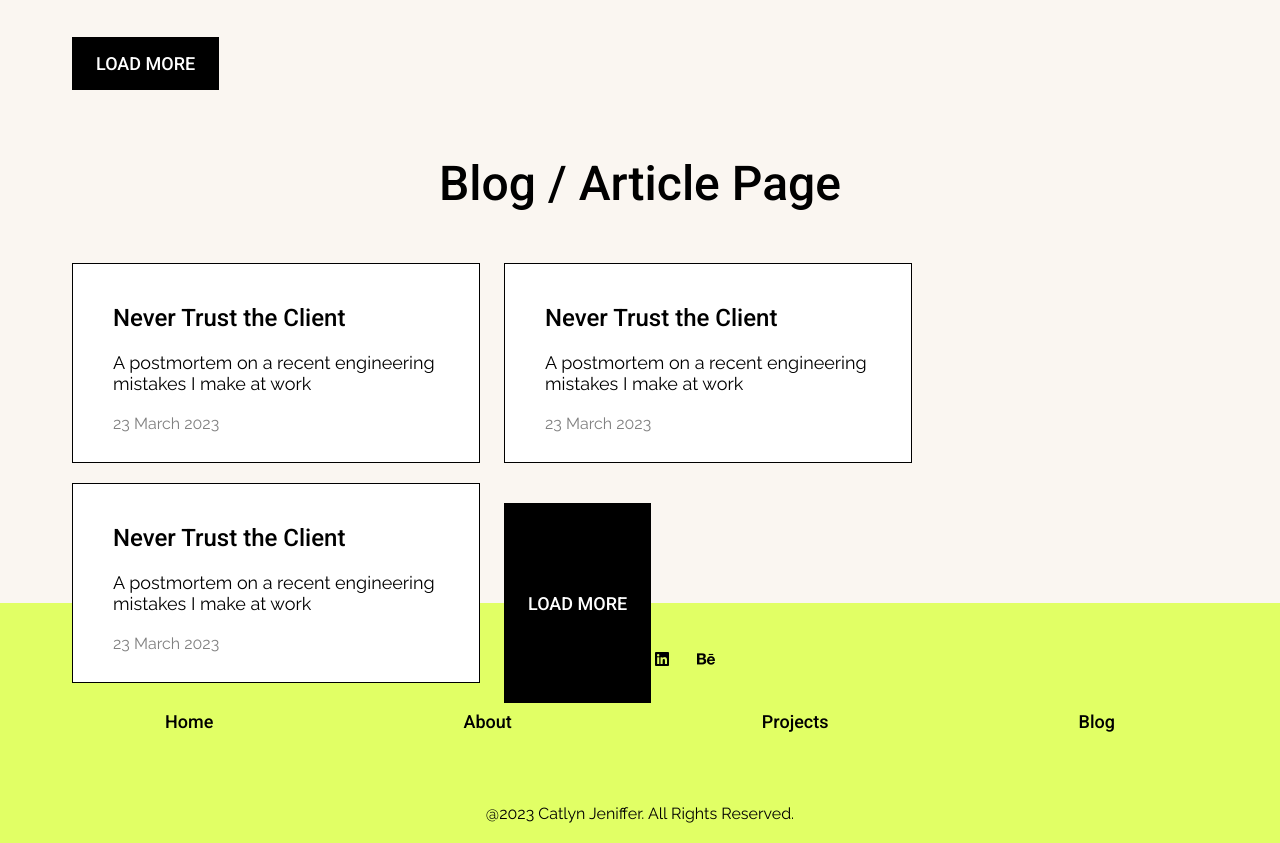
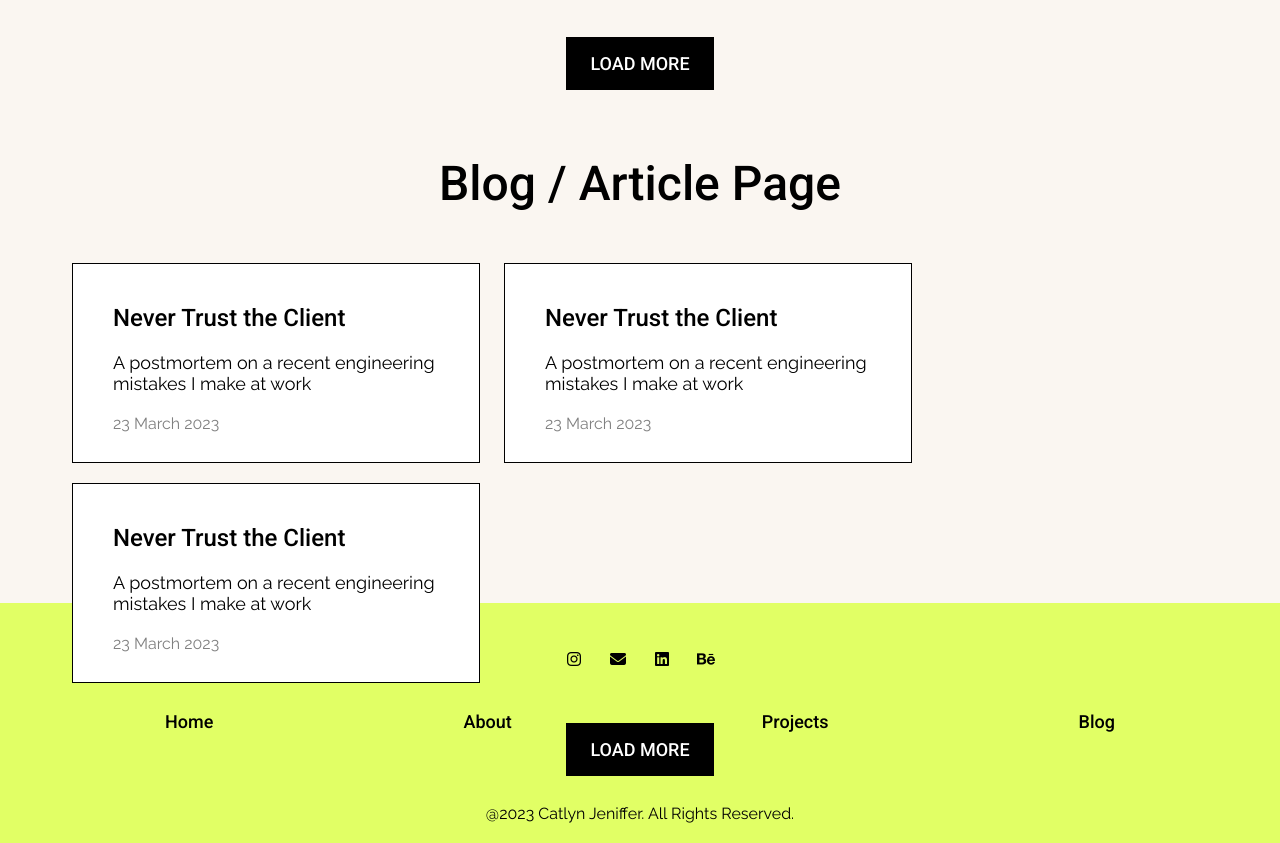
Before and after one commit to catlynjeniffer/Personal-website_Catlyn-Jeniffer, a plain HTML site: page index.html in a window 1280 px wide. Shown: the part 2217-3060 px from the top of the page. Drawn offline with nearby package versions, Linux system fonts and the light colour scheme.

Commit message:
add revision

```diff
--- a/index.html
+++ b/index.html
@@ -130,9 +130,12 @@
                         </div>
                     </div>
                     </div>
-                    <button class="primary-gallery">LOAD MORE</button>
                 </div>
             </div>
+            <div class="button-gallery">
+                <button class="primary-gallery">LOAD MORE</button>
+            </div>
+
         </section>
 
         <section id="blog">
@@ -178,7 +181,11 @@
                             <p class="blog-date">23 March 2023</p>
                         </div>
                     </div>
-                    <button class="primary-blog-post">LOAD MORE</button>
+
+                    <div class="button-blog-post">
+                        <button class="primary-blog-post">LOAD MORE</button>
+                    </div>
+
                     </div>
                 </div>
             </section>
--- a/style.css
+++ b/style.css
@@ -52,8 +52,8 @@ h4 {
     font-size: 24px;
     color: white;
     cursor: pointer;
+    display: none;
     z-index: 10001;
-    display: none;
     margin-right: 72px;
 }
 
@@ -93,12 +93,6 @@ h4 {
     }
     .navbar.open {
         right: 4%;
-    }
-}
-
-@media (max-width:768px){
-    h4 {
-        font-size: 12px;
     }
 }
 
@@ -245,6 +239,7 @@ img {
     width: 309px;
     height: 309px;
     vertical-align: middle;
+    justify-content: space-between;
 }
 
 #gallery .gallery-item {
@@ -270,9 +265,16 @@ img {
     }
 }
 
+.button-gallery {
+    width: 100%;
+    align-items: center;
+    text-align: center;
+    padding-top: 20px;
+    padding-bottom: 20px;
+}
+
 #gallery .primary-gallery {
     padding: 16px 24px;
-    margin-top: 20px;
     font-family: 'Roboto', sans-serif;
     font-size: 18px;
     font-weight: 500;
@@ -280,7 +282,6 @@ img {
     cursor: pointer;
     background-color: black;
     color: white;
-    align-items: center;
 }
 
 #blog {
@@ -345,9 +346,16 @@ h3 {
     color: gray;
 }
 
+.button-blog-post{
+    width: 100%;
+    align-items: center;
+    text-align: center;
+    padding-top: 20px;
+    padding-bottom: 20px;
+}
+
 #blog-post .primary-blog-post {
     padding: 16px 24px;
-    margin-top: 20px;
     font-family: 'Roboto', sans-serif;
     font-size: 18px;
     font-weight: 500;
@@ -355,7 +363,6 @@ h3 {
     cursor: pointer;
     background-color: black;
     color: white;
-    align-items: center;
 }
 
 footer {
```
